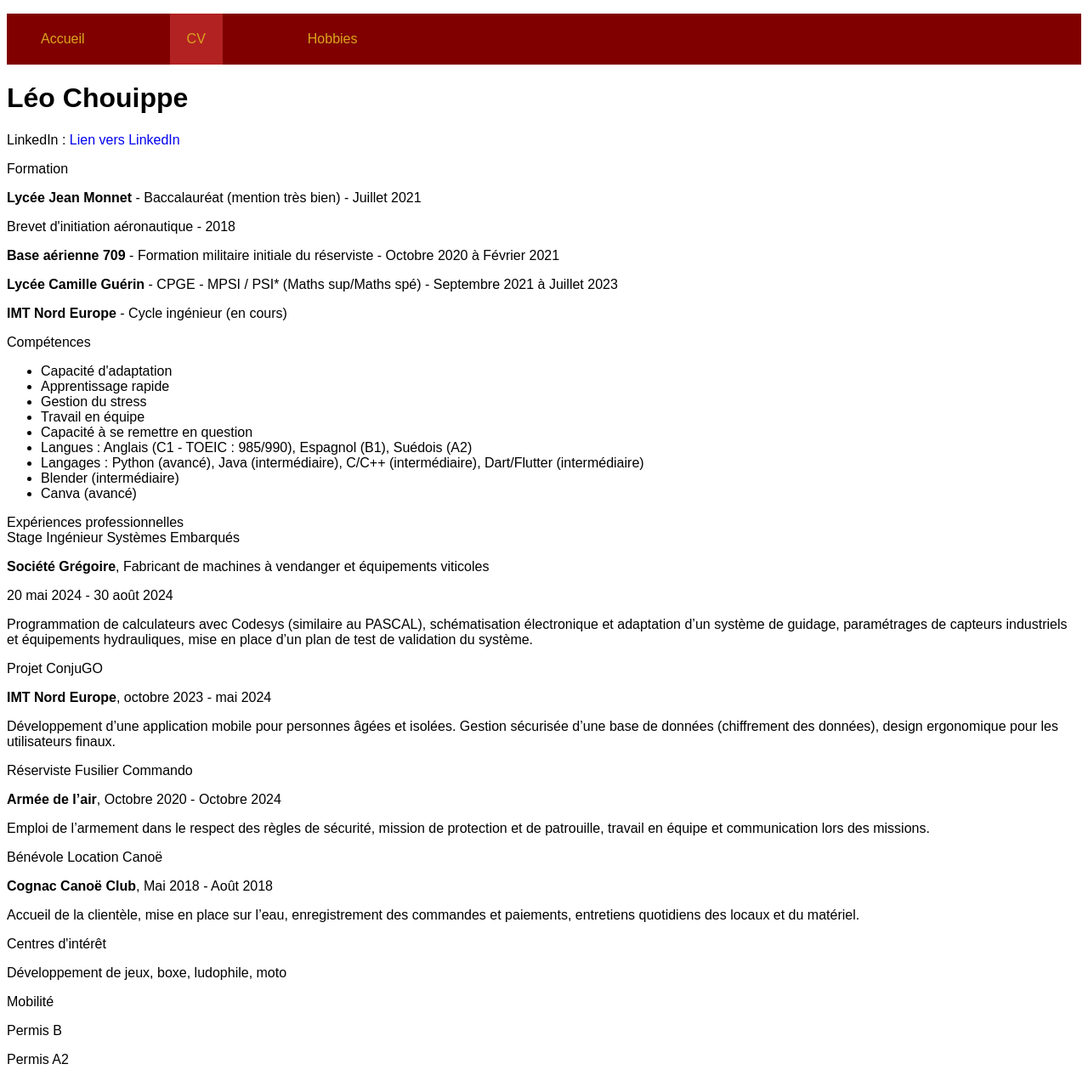
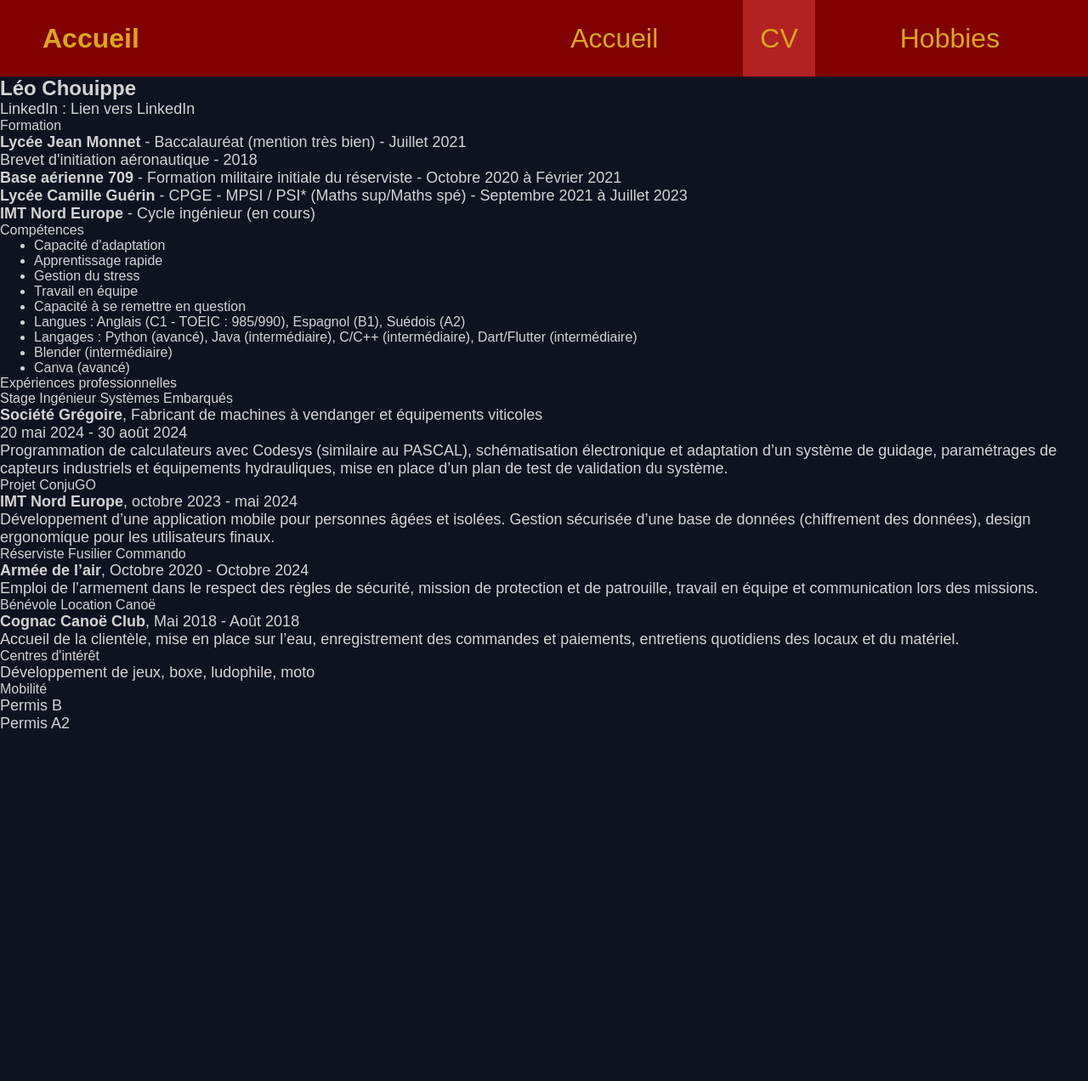
Before and after one commit to Rayyze/Repos-IDAW, a PHP site: page /cv.html in a window 1280 px wide. Shown: the whole page at 85% size. After the commit the page ends 857 px from the top, so only its background shows below. Run offline with PHP 8.4, Linux system fonts and the light colour scheme.

Commit message:
adding style

```diff
--- a/SitePro/V1/cv.html
+++ b/SitePro/V1/cv.html
@@ -7,15 +7,18 @@
         <link rel="stylesheet" href="style.css">
     </head>
 <body>
-    <nav class="menu">
+    <div class="menu">
+        <h1><a href="index.html"></a>Accueil</h1>
+        <nav>
             <ul>
                 <li><a href="index.html">Accueil</a></li>
                 <li class="current_page"><a href="cv.html">CV</a></li>
                 <li><a href="projets.html">Hobbies</a></li>
             </ul>
         </nav>
+    </div>
 
-    <h1>Léo Chouippe</h1>
+    <h2>Léo Chouippe</h2>
 
     <div class="contact-info section">
         <p>LinkedIn : <a href="#">Lien vers LinkedIn</a></p>
--- a/SitePro/V1/projets.html
+++ b/SitePro/V1/projets.html
@@ -7,13 +7,16 @@
         <link rel="stylesheet" href="style.css">
     </head>
 <body>
-    <nav class="menu">
+    <div class="menu">
+        <h1><a href="index.html"></a>Accueil</h1>
+        <nav>
             <ul>
                 <li><a href="index.html">Accueil</a></li>
                 <li><a href="cv.html">CV</a></li>
                 <li class="current_page"><a href="projets.html">Hobbies</a></li>
             </ul>
         </nav>
+    </div>
     <h1>Hobbies</h1>
     <p>Blender, impression 3D, électronique, développement de jeux</p>
 </body>
--- a/SitePro/V1/style.css
+++ b/SitePro/V1/style.css
@@ -1,30 +1,59 @@
 * {
   font-family: Arial, Helvetica, sans-serif;
   text-decoration: none;
+  margin: 0 0 0 0;
+  color: lightgray;
+}
+
+body {
+  background-color: #0D1321;
+}
+
+.accueil {
+  background-image: url("../../fish.gif");
+}
+
+.menu h1:hover {
+  background-image: url("../../fish.gif");
+  background-repeat: no-repeat;
+  background-position: left center;
 }
 
 .menu {
   background-color: maroon;
-height: 60px;
-justify-content: flex-start;
+  display: flex;
+  flex-direction: row;
+  height: 90px;
+  color: goldenrod;
 }
 
-.menu ul {
+h1 {
+  height: 100%;
+  align-content: center;
+  margin-left: 50px;
+  flex-grow: 9;
+  color: goldenrod;
+}
+
+.menu nav ul {
   height: 100%;
   display: flex;
-flex-direction: row;
   gap: 100px;
   list-style: none;
-align-content: center;
+}
+
+.menu nav {
+  flex-grow: 2;
 }
 
 .menu ul li {
   align-content: center;
 }
 
-.menu ul li a {
+.menu nav ul li a {
   height: 100%;
   color: goldenrod;
+  font-size: 200%;
 }
 
 .current_page {
@@ -32,3 +61,7 @@
   padding-left: 20px;
   padding-right: 20px;
 }
+
+p {
+  font-size: large;
+}
```
Also changed, not shown: SitePro/V1/index.html (+5 -5 lines). Lines whose indentation alone changed are shown as unchanged.
